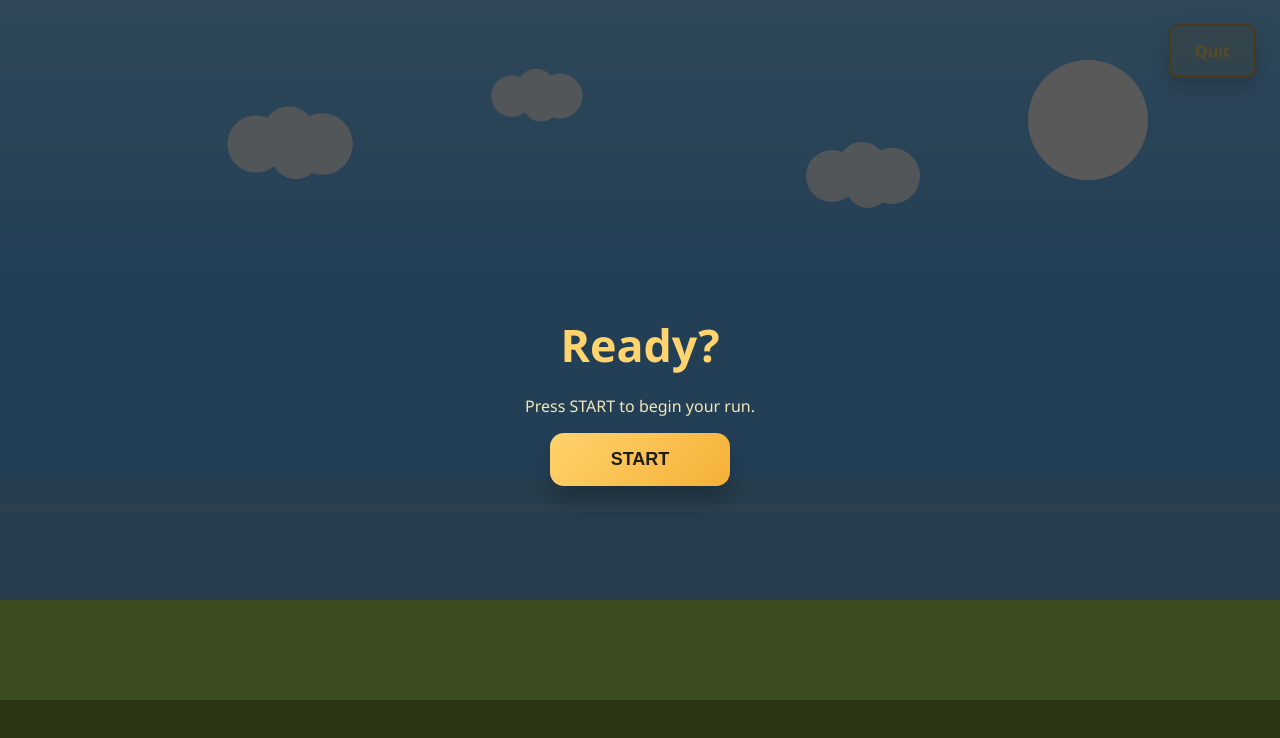
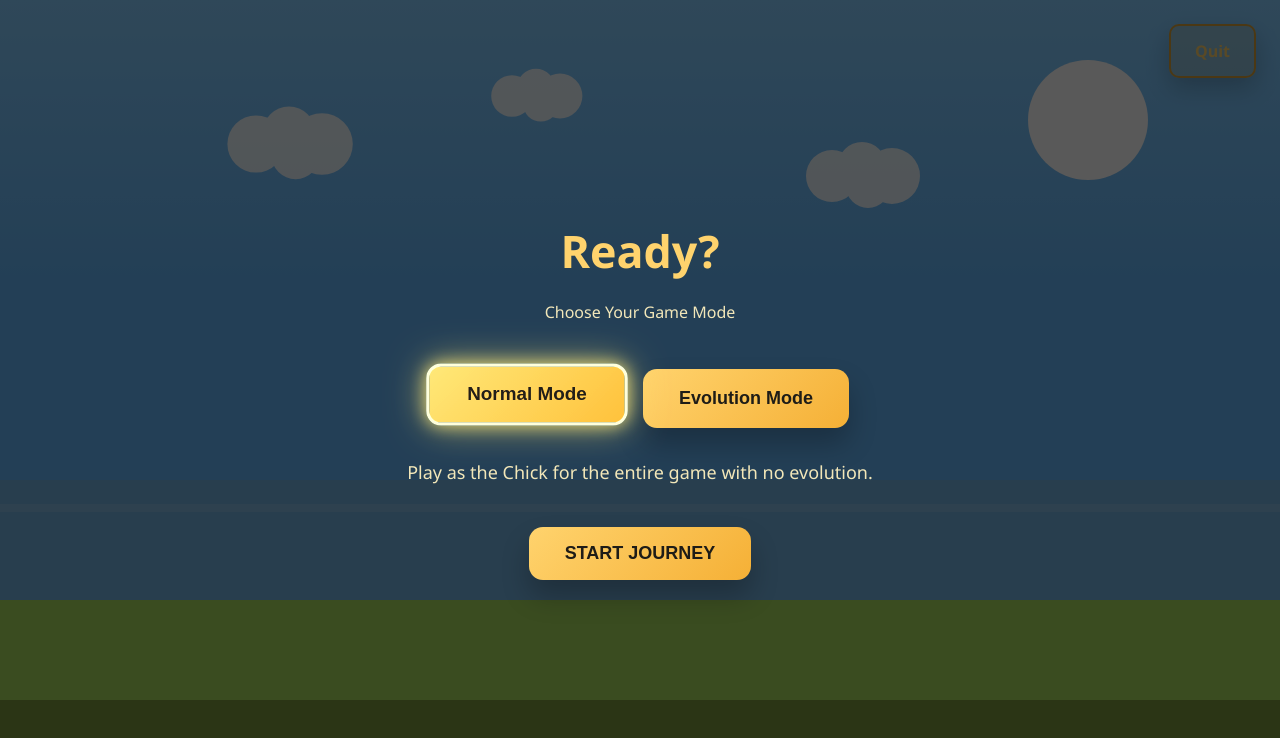
Before and after one commit to oSlashh/Gaming-Console, an Angular app: page /flappy-bird in a window 1280 px wide. Both pictures are taken after a click on the button "OK". Shown: the top 738 px of the page. Built offline with nearby package versions, Linux system fonts and the light colour scheme.

Commit message:
flappyyy

```diff
--- a/src/app/flappy-bird/flappy-bird.css
+++ b/src/app/flappy-bird/flappy-bird.css
@@ -73,7 +73,7 @@
 }
 
 .panel-text {
-  text-align: left;
+  text-align: center;
   margin: 16px 0 32px;
   padding: 22px;
   /* background: rgba(255, 255, 255, 0.05);
@@ -116,7 +116,11 @@
   font-weight: 700;
   cursor: pointer;
   box-shadow: 0 16px 28px rgba(0, 0, 0, 0.24);
-  transition: transform 0.2s ease, box-shadow 0.2s ease;
+  transition:
+  transform 0.25s ease,
+  box-shadow 0.25s ease,
+  filter 0.25s ease,
+  border 0.25s ease;
 }
 
 .panel-btn:hover {
@@ -357,3 +361,45 @@
     font-size: 16px;
   }
 }
+
+
+
+.mode-selection {
+  display: flex;
+  justify-content: center;
+  gap: 20px;
+  margin: 30px 0;
+  flex-wrap: wrap;
+}
+.mode-description {
+  max-width: 550px;
+  margin: 0 auto 25px;
+  text-align: center;
+  line-height: 1.6;
+  font-size: 18px;
+}
+.selected-mode {
+  transform: translateY(-4px) scale(1.05);
+
+  border: 3px solid #fff4c7;
+
+  box-shadow:
+    0 0 15px rgba(255, 211, 109, 0.8),
+    0 0 35px rgba(255, 211, 109, 0.6);
+
+  filter: brightness(1.1);
+}
+.mode-btn.selected-mode:hover {
+  transform: translateY(-4px) scale(1.05);
+
+  border: 3px solid #fff4c7;
+
+  box-shadow:
+    0 0 15px rgba(255, 211, 109, 0.8),
+    0 0 35px rgba(255, 211, 109, 0.6);
+
+  filter: brightness(1.1);
+}
+.mode-btn:hover {
+  transform: none;
+}
--- a/src/app/flappy-bird/flappy-bird.html
+++ b/src/app/flappy-bird/flappy-bird.html
@@ -22,8 +22,50 @@
   <div *ngIf="screen === 'start'" class="panel-overlay">
     <div class="panel-card start-card">
       <h1>Ready?</h1>
-      <p class="start-text">Press START to begin your run.</p>
-      <button class="panel-btn start-button" (click)="onStartGame()">START</button>
+
+<p class="start-text">
+  Choose Your Game Mode
+</p>
+
+<div class="mode-selection">
+
+  <button
+    class="panel-btn mode-btn"
+    [class.selected-mode]="!evolutionMode"
+    (click)="selectNormalMode()">
+
+    Normal Mode
+
+  </button>
+
+  <button
+    class="panel-btn mode-btn"
+    [class.selected-mode]="evolutionMode"
+    (click)="selectEvolutionMode()">
+
+    Evolution Mode
+
+  </button>
+
+</div>
+
+<p class="mode-description">
+
+  {{
+    evolutionMode
+      ? 'Start as an Egg, hatch into a Chick, and finally grow into a Hen as your score increases.'
+      : 'Play as the Chick for the entire game with no evolution.'
+  }}
+
+</p>
+
+<button
+  class="panel-btn start-button"
+  (click)="onStartGame()">
+
+  START JOURNEY
+
+</button>
     </div>
   </div>
 
--- a/src/app/flappy-bird/flappy-bird.ts
+++ b/src/app/flappy-bird/flappy-bird.ts
@@ -36,6 +36,8 @@ export class FlappyBird implements AfterViewInit, OnDestroy {
   evolutionNotification: string | null = null;
   showEvolutionNotification = false;
   private lastEvolutionStage = 0;
+
+  evolutionMode = false;
 
   gravity = 0.42;
   flapImpulse = -8;
@@ -160,6 +162,14 @@ export class FlappyBird implements AfterViewInit, OnDestroy {
     this.draw();
   }
 
+  selectNormalMode() {
+    this.evolutionMode = false;
+  }
+
+  selectEvolutionMode() {
+    this.evolutionMode = true;
+  }
+
   onStartGame() {
     this.screen = 'countdown';
     this.countdownValue = 3;
@@ -275,6 +285,9 @@ export class FlappyBird implements AfterViewInit, OnDestroy {
   }
 
   updateBirdEvolution() {
+    if (!this.evolutionMode) {
+      return;
+    }
     const stage = this.getBirdEvolutionStage(this.score);
     if (stage === this.lastEvolutionStage) {
       return;
@@ -290,6 +303,7 @@ export class FlappyBird implements AfterViewInit, OnDestroy {
   }
 
   getBirdEvolutionStage(score: number) {
+
     if (score >= 10) {
       return 2;
     }
@@ -449,6 +463,11 @@ export class FlappyBird implements AfterViewInit, OnDestroy {
   }
 
   get currentBirdImage() {
+
+    if (!this.evolutionMode) {
+      return this.birdImages.bird;
+    }
+
     const stage = this.getBirdEvolutionStage(this.score);
 
     if (stage >= 2) {
@@ -462,7 +481,7 @@ export class FlappyBird implements AfterViewInit, OnDestroy {
     return this.birdImages.egg;
   }
 
-  formatTime(sec: number) {
+    formatTime(sec: number) {
     const m = Math.floor(sec / 60).toString().padStart(2, '0');
     const s = Math.floor(sec % 60).toString().padStart(2, '0');
     return `${m}:${s}`;
```
